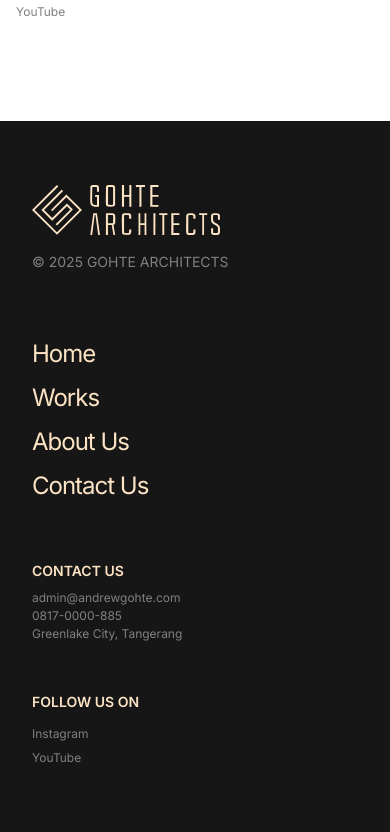
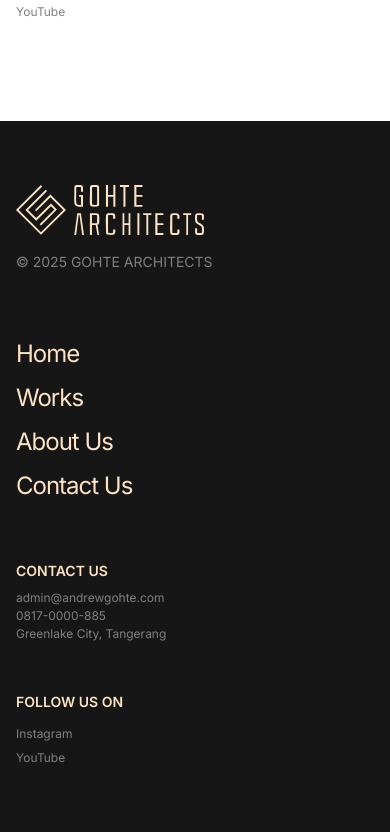
Before and after one commit to GohteArchitects/Mulaworks, a Next.js app: page / in a window 390 px wide. Shown: the part 5703-6535 px from the top of the page. Built offline with nearby package versions, Linux system fonts and the light colour scheme.

Commit message:
Initial commit

```diff
--- a/src/app/components/Footer.module.css
+++ b/src/app/components/Footer.module.css
@@ -206,6 +206,10 @@
 
 /* Mobile Styles */
 @media (max-width: 768px) {
+  .footer{
+    padding: 4rem 1rem;
+    margin: 0;
+  }
   .container {
     flex-direction: column;
     gap: 0;
```
